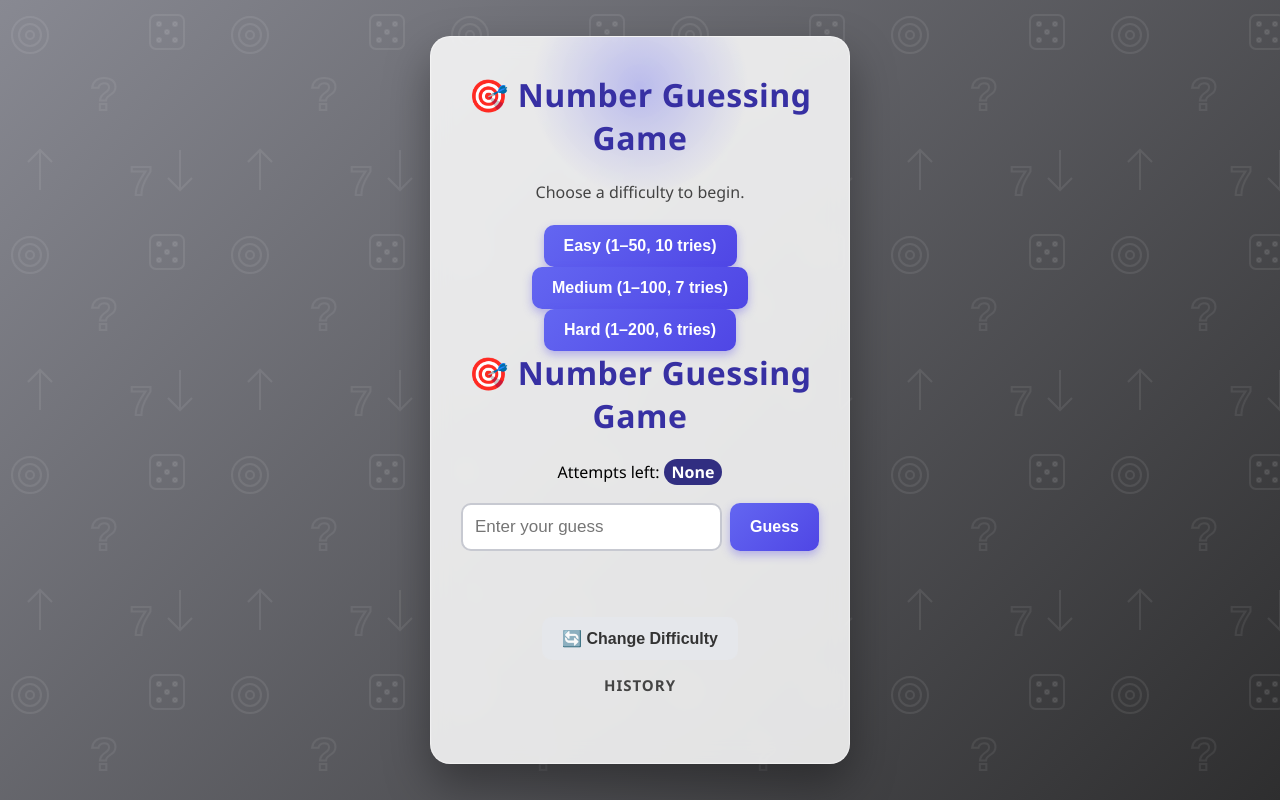
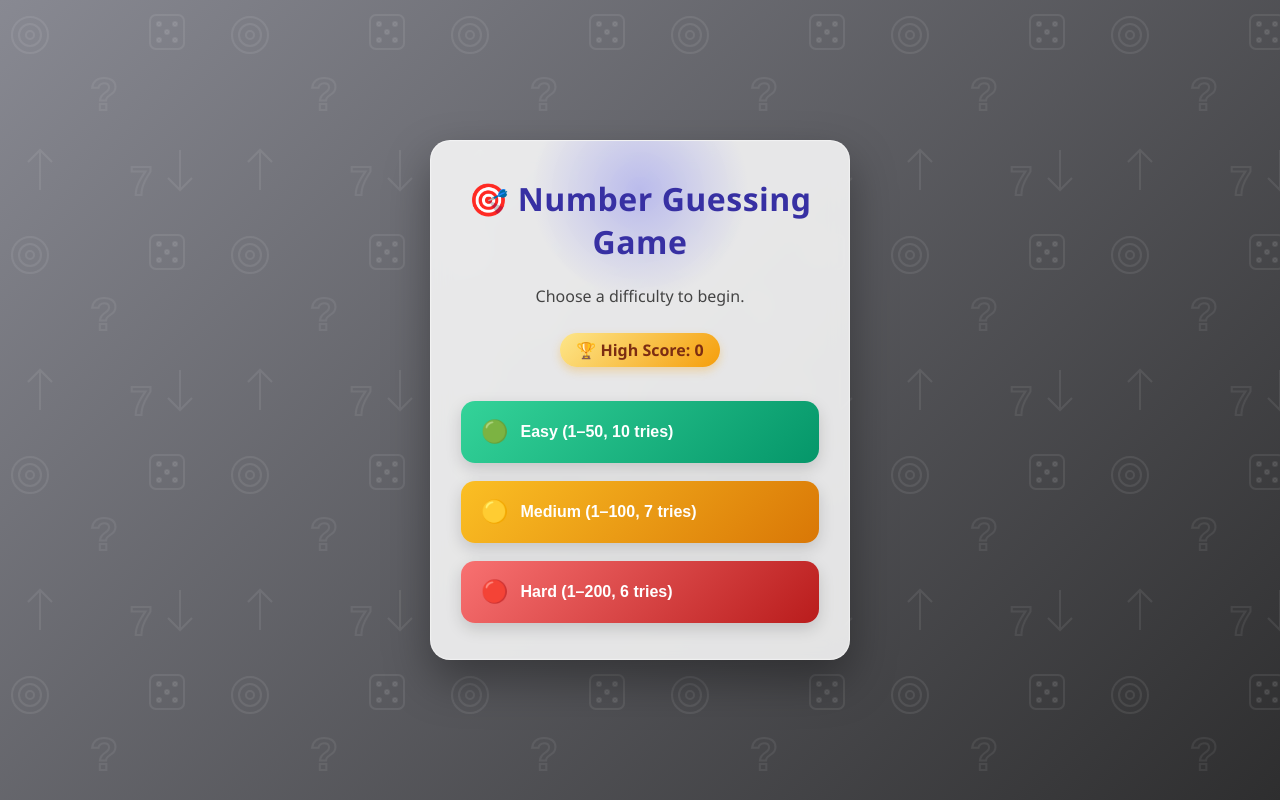
Before and after one commit to arnav178/game, a Flask app: page / in a window 1280 px wide. Run offline with Flask 3, Linux system fonts and the light colour scheme.

Commit message:
new changes

```diff
--- a/app.py
+++ b/app.py
@@ -7,13 +7,25 @@ app = Flask(__name__)
 # In production, this comes from an environment variable (set on Render).
 app.secret_key = os.environ.get("SECRET_KEY", "dev-secret-key-change-me")
 
-# Each difficulty defines its own range and attempt budget.
+# Each difficulty defines its own range, attempt budget, and a points multiplier
+# (harder difficulties are worth more points per remaining attempt).
 DIFFICULTIES = {
-    "easy":   {"min": 1, "max": 50,  "attempts": 10, "label": "Easy (1–50, 10 tries)"},
-    "medium": {"min": 1, "max": 100, "attempts": 7,  "label": "Medium (1–100, 7 tries)"},
-    "hard":   {"min": 1, "max": 200, "attempts": 6,  "label": "Hard (1–200, 6 tries)"},
+    "easy":   {"min": 1, "max": 50,  "attempts": 10, "label": "Easy (1–50, 10 tries)",  "multiplier": 10},
+    "medium": {"min": 1, "max": 100, "attempts": 7,  "label": "Medium (1–100, 7 tries)", "multiplier": 20},
+    "hard":   {"min": 1, "max": 200, "attempts": 6,  "label": "Hard (1–200, 6 tries)",   "multiplier": 35},
 }
 DEFAULT_DIFFICULTY = "medium"
+
+
+def calculate_score(difficulty, attempts_left_after_guess):
+    """
+    Points = (attempts remaining + 1) * difficulty multiplier.
+    Guessing correctly on the first try gives the maximum score for that
+    difficulty; using more attempts lowers the score, but a correct guess
+    always scores something.
+    """
+    multiplier = DIFFICULTIES[difficulty]["multiplier"]
+    return (attempts_left_after_guess + 1) * multiplier
 
 
 def start_new_game(difficulty):
@@ -28,7 +40,11 @@ def start_new_game(difficulty):
     session["target"] = random.randint(config["min"], config["max"])
     session["attempts_left"] = config["attempts"]
     session["game_over"] = False
-    session["history"] = []  # list of past guesses, for display
+    session["history"] = []          # list of past guesses, for display
+    session["score"] = 0             # score for the game currently in progress
+    # session["high_score"] is intentionally NOT reset here — it persists
+    # across games for as long as the browser keeps this session cookie.
+    session.setdefault("high_score", 0)
 
 
 @app.route("/")
@@ -44,6 +60,8 @@ def home():
         min_number=session.get("min_number"),
         max_number=session.get("max_number"),
         difficulties=DIFFICULTIES,
+        score=session.get("score", 0),
+        high_score=session.get("high_score", 0),
     )
 
 
@@ -68,14 +86,24 @@ def guess():
         }), 400
 
     target = session["target"]
+    difficulty = session["difficulty"]
     session["attempts_left"] -= 1
 
+    new_high_score = False
+
     if user_guess == target:
-        message = f"🎉 Correct! The number was {target}."
+        points = calculate_score(difficulty, session["attempts_left"])
+        session["score"] = points
+        if points > session.get("high_score", 0):
+            session["high_score"] = points
+            new_high_score = True
+        message = f"🎉 Correct! The number was {target}. You scored {points} points!"
+        if new_high_score:
+            message += " 🏆 New high score!"
         session["game_over"] = True
         result = "correct"
     elif session["attempts_left"] <= 0:
-        message = f"💀 Out of attempts! The number was {target}."
+        message = f"💀 Out of attempts! The number was {target}. Score: 0."
         session["game_over"] = True
         result = "lost"
     elif user_guess < target:
@@ -96,6 +124,9 @@ def guess():
         "attempts_left": session["attempts_left"],
         "game_over": session["game_over"],
         "history": session["history"],
+        "score": session["score"],
+        "high_score": session["high_score"],
+        "new_high_score": new_high_score,
     })
 
 
@@ -113,6 +144,8 @@ def new_game():
         "attempts_left": session["attempts_left"],
         "game_over": False,
         "history": [],
+        "score": session["score"],
+        "high_score": session["high_score"],
     })
 
 
--- a/static/script.js
+++ b/static/script.js
@@ -9,6 +9,9 @@ const messageEl = document.getElementById("message");
 const attemptsEl = document.getElementById("attempts");
 const historyEl = document.getElementById("history");
 const rangeText = document.getElementById("rangeText");
+const scoreEl = document.getElementById("score");
+const highScoreEl = document.getElementById("highScore");
+const highScoreDifficultyScreenEl = document.getElementById("highScoreDifficultyScreen");
 
 function renderHistory(history) {
   historyEl.innerHTML = "";
@@ -20,14 +23,33 @@ function renderHistory(history) {
   });
 }
 
+function updateScores(score, highScore) {
+  scoreEl.textContent = score;
+  highScoreEl.textContent = highScore;
+  highScoreDifficultyScreenEl.textContent = highScore;
+}
+
+function flashHighScore() {
+  highScoreEl.classList.add("pulse");
+  setTimeout(() => highScoreEl.classList.remove("pulse"), 900);
+}
+
 function showGameScreen() {
-  difficultyScreen.classList.add("hidden");
-  gameScreen.classList.remove("hidden");
+  difficultyScreen.style.display = "none";
+  gameScreen.style.display = "block";
 }
 
 function showDifficultyScreen() {
-  gameScreen.classList.add("hidden");
-  difficultyScreen.classList.remove("hidden");
+  gameScreen.style.display = "none";
+  difficultyScreen.style.display = "block";
+}
+
+// Enforce correct screen on first load, regardless of what the server rendered,
+// so a stale cache can never show both screens at once.
+if (gameScreen.dataset.active === "true") {
+  showGameScreen();
+} else {
+  showDifficultyScreen();
 }
 
 async function startNewGame(difficulty) {
@@ -44,6 +66,7 @@ async function startNewGame(difficulty) {
   guessInput.min = data.min_number;
   guessInput.max = data.max_number;
   renderHistory(data.history);
+  updateScores(data.score, data.high_score);
   guessInput.disabled = false;
   guessBtn.disabled = false;
   guessInput.value = "";
@@ -74,7 +97,12 @@ async function submitGuess() {
   messageEl.textContent = data.message;
   attemptsEl.textContent = data.attempts_left;
   renderHistory(data.history);
+  updateScores(data.score, data.high_score);
   guessInput.value = "";
+
+  if (data.new_high_score) {
+    flashHighScore();
+  }
 
   if (data.game_over) {
     guessInput.disabled = true;
--- a/static/style.css
+++ b/static/style.css
@@ -60,6 +60,116 @@ h1 {
   margin-top: 0;
   color: #3730a3;
   letter-spacing: 0.5px;
+}
+
+.hidden {
+  display: none !important;
+}
+
+.high-score-badge {
+  display: inline-block;
+  background: linear-gradient(135deg, #fde68a, #f59e0b);
+  color: #7c2d12;
+  font-weight: 700;
+  padding: 6px 16px;
+  border-radius: 999px;
+  margin-top: 4px;
+  margin-bottom: 6px;
+  box-shadow: 0 4px 10px rgba(245, 158, 11, 0.3);
+}
+
+.score-row {
+  display: flex;
+  gap: 10px;
+  margin: 18px 0;
+}
+
+.score-box {
+  flex: 1;
+  background: rgba(99, 102, 241, 0.08);
+  border: 1px solid rgba(99, 102, 241, 0.2);
+  border-radius: 12px;
+  padding: 10px 6px;
+  display: flex;
+  flex-direction: column;
+  align-items: center;
+  gap: 4px;
+}
+
+.score-label {
+  font-size: 11px;
+  text-transform: uppercase;
+  letter-spacing: 0.5px;
+  color: #6b7280;
+  font-weight: 700;
+}
+
+.score-value {
+  font-size: 20px;
+  font-weight: 800;
+  color: #312e81;
+}
+
+#highScore.pulse {
+  animation: pulse-glow 0.9s ease;
+}
+
+@keyframes pulse-glow {
+  0%   { color: #312e81; transform: scale(1); }
+  40%  { color: #d97706; transform: scale(1.35); }
+  100% { color: #312e81; transform: scale(1); }
+}
+
+.difficulty-options {
+  display: flex;
+  flex-direction: column;
+  gap: 18px;
+  margin-top: 28px;
+}
+
+.difficulty-btn {
+  display: flex;
+  align-items: center;
+  gap: 12px;
+  border: none;
+  border-radius: 14px;
+  font-weight: 700;
+  font-size: 16px;
+  text-align: left;
+  padding: 18px 20px;
+  color: white;
+  cursor: pointer;
+  transition: transform 0.18s ease, box-shadow 0.18s ease;
+  box-shadow: 0 6px 16px rgba(0, 0, 0, 0.15);
+}
+
+.difficulty-btn:hover {
+  transform: translateY(-3px) scale(1.02);
+}
+
+.difficulty-btn .emoji {
+  font-size: 22px;
+}
+
+.difficulty-btn[data-difficulty="easy"] {
+  background: linear-gradient(135deg, #34d399, #059669);
+}
+.difficulty-btn[data-difficulty="easy"]:hover {
+  box-shadow: 0 10px 22px rgba(5, 150, 105, 0.4);
+}
+
+.difficulty-btn[data-difficulty="medium"] {
+  background: linear-gradient(135deg, #fbbf24, #d97706);
+}
+.difficulty-btn[data-difficulty="medium"]:hover {
+  box-shadow: 0 10px 22px rgba(217, 119, 6, 0.4);
+}
+
+.difficulty-btn[data-difficulty="hard"] {
+  background: linear-gradient(135deg, #f87171, #b91c1c);
+}
+.difficulty-btn[data-difficulty="hard"]:hover {
+  box-shadow: 0 10px 22px rgba(185, 28, 28, 0.4);
 }
 
 .subtitle {
--- a/templates/index.html
+++ b/templates/index.html
@@ -10,18 +10,23 @@
   <div class="card">
 
     <!-- DIFFICULTY SCREEN: shown first, before any game has started -->
-    <div id="difficultyScreen" class="{{ 'hidden' if has_active_game else '' }}">
+    <div id="difficultyScreen" style="display: {{ 'none' if has_active_game else 'block' }};">
       <h1>🎯 Number Guessing Game</h1>
       <p class="subtitle">Choose a difficulty to begin.</p>
+      <p class="high-score-badge">🏆 High Score: <span id="highScoreDifficultyScreen">{{ high_score }}</span></p>
       <div class="difficulty-options">
+        {% set icons = {'easy': '🟢', 'medium': '🟡', 'hard': '🔴'} %}
         {% for key, d in difficulties.items() %}
-          <button class="difficulty-btn" data-difficulty="{{ key }}">{{ d.label }}</button>
+          <button class="difficulty-btn" data-difficulty="{{ key }}">
+            <span class="emoji">{{ icons[key] }}</span>
+            <span>{{ d.label }}</span>
+          </button>
         {% endfor %}
       </div>
     </div>
 
     <!-- GAME SCREEN: shown once a difficulty has been picked -->
-    <div id="gameScreen" class="{{ '' if has_active_game else 'hidden' }}">
+    <div id="gameScreen" data-active="{{ 'true' if has_active_game else 'false' }}" style="display: {{ 'block' if has_active_game else 'none' }};">
       <h1>🎯 Number Guessing Game</h1>
       <p class="subtitle" id="rangeText">
         {% if min_number and max_number %}
@@ -29,7 +34,20 @@
         {% endif %}
       </p>
 
-      <p>Attempts left: <span id="attempts">{{ attempts_left }}</span></p>
+      <div class="score-row">
+        <div class="score-box">
+          <span class="score-label">Score</span>
+          <span class="score-value" id="score">{{ score }}</span>
+        </div>
+        <div class="score-box">
+          <span class="score-label">High Score</span>
+          <span class="score-value" id="highScore">{{ high_score }}</span>
+        </div>
+        <div class="score-box">
+          <span class="score-label">Attempts</span>
+          <span class="score-value" id="attempts">{{ attempts_left }}</span>
+        </div>
+      </div>
 
       <div class="guess-row">
         <input type="number" id="guessInput" min="{{ min_number }}" max="{{ max_number }}" placeholder="Enter your guess">
```
